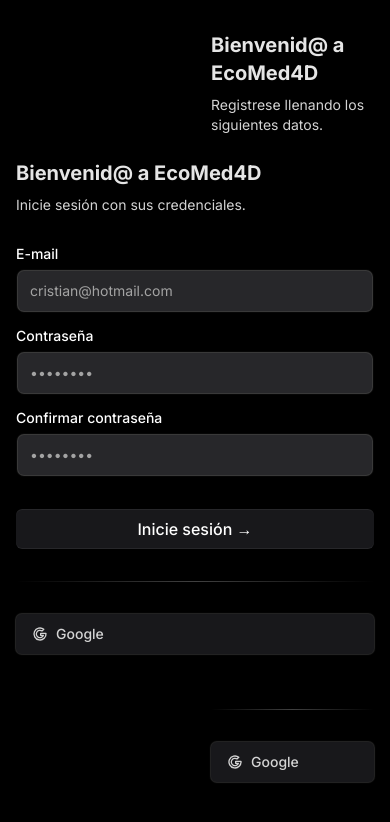
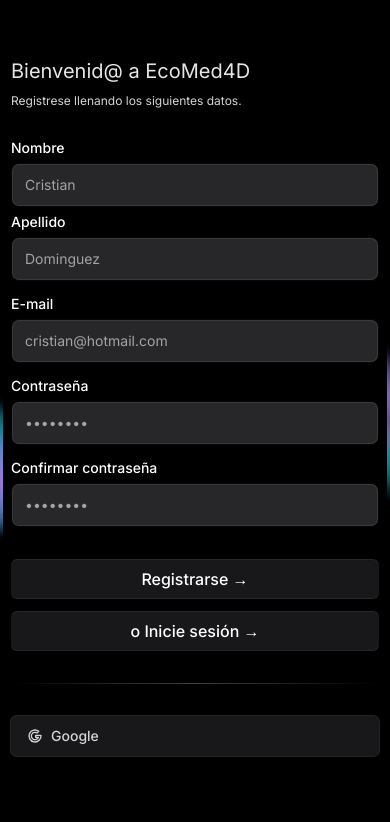
Before and after one commit to CristianCDG/EcoMed4D, a Next.js app in the folder frontend/: page / in a window 390 px wide. Shown: the top 822 px of the page. Built offline with nearby package versions, Linux system fonts and the light colour scheme.

Commit message:
Se añadieron algunas funcionalidades responsive

```diff
--- a/frontend/app/page.tsx
+++ b/frontend/app/page.tsx
@@ -8,12 +8,14 @@ export default function Home() {
       <div className="max-w-7xl w-full">
         <Hero />
       </div>
-      <div className="absolute top-0 right-0 w-1/2 h-full flex items-center justify-center">
-        <SignupFormDemo />
+      <div className="absolute top-0 right-0 bottom-0 left-0 flex items-center justify-center">
+        <div className="w-full max-w-md mx-auto">
+          <SignupFormDemo />
+        </div>
       </div>
-      <div className="absolute top-0 right-0 w-full h-full flex items-center justify-center">
+      {/* <div className="absolute top-0 right-0 w-full h-full flex items-center justify-center">
         <SignInFormDemo />
-      </div>
+      </div> */}
     </main>
   );
 }
--- a/frontend/components/SignUpForm.tsx
+++ b/frontend/components/SignUpForm.tsx
@@ -15,13 +15,13 @@ export function SignupFormDemo() {
     console.log("Form submitted");
   };
   return (
-    <div className="max-w-md w-full mx-auto rounded-none md:rounded-2xl p-4 md:p-8 shadow-input bg-white dark:bg-black">
-      <h2 className="font-bold text-xl text-neutral-800 dark:text-neutral-200">
-        Bienvenid@ a EcoMed4D
-      </h2>
-      <p className="text-neutral-600 text-sm max-w-sm mt-2 dark:text-neutral-300">
-        Registrese llenando los siguientes datos.
-      </p>
+    <div className="max-w-sm sm:max-w-md w-full mx-auto rounded-none md:rounded-2xl p-2 sm:p-4 md:p-8 shadow-input bg-white dark:bg-black h-auto sm:h-30">
+    <h2 className="text-lg sm:font-bold text-xl text-neutral-800 dark:text-neutral-200">
+      Bienvenid@ a EcoMed4D
+    </h2>
+    <p className="text-neutral-600 text-xs sm:text-sm max-w-sm mt-2 dark:text-neutral-300">
+      Registrese llenando los siguientes datos.
+    </p>
 
       <form className="my-8" onSubmit={handleSubmit}>
         <div className="flex flex-col md:flex-row space-y-2 md:space-y-0 md:space-x-2 mb-4">
```
